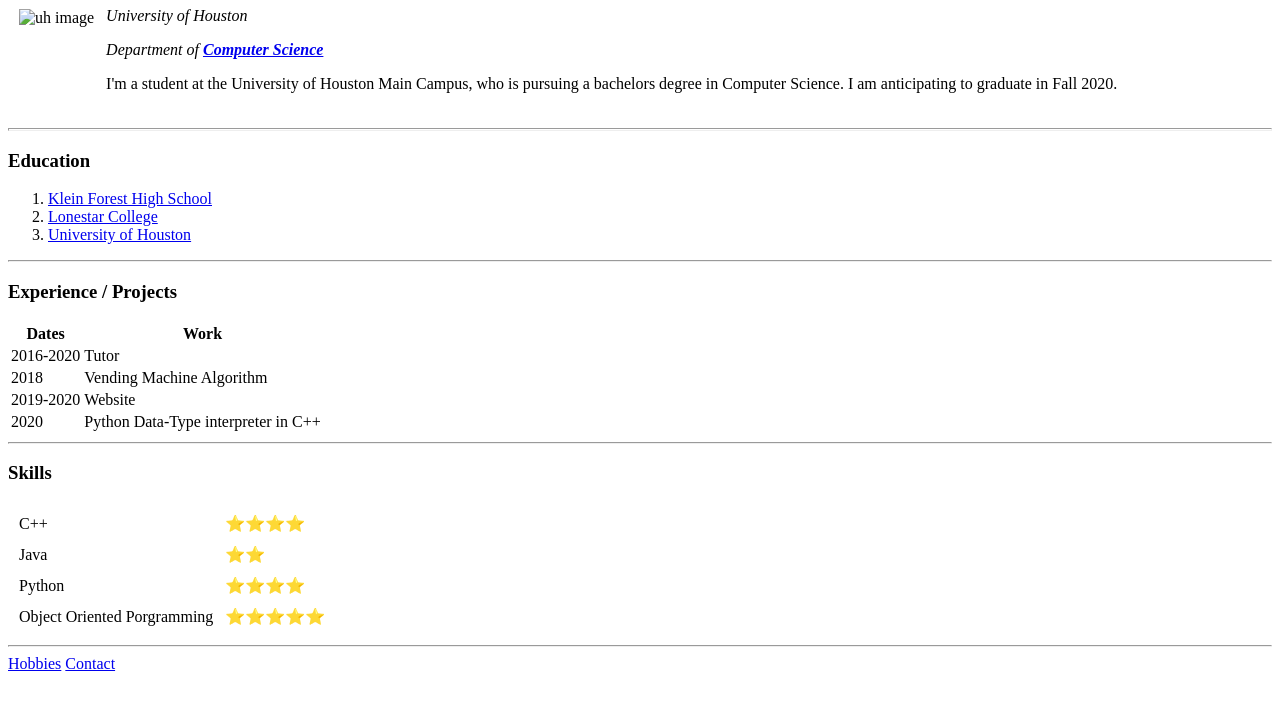
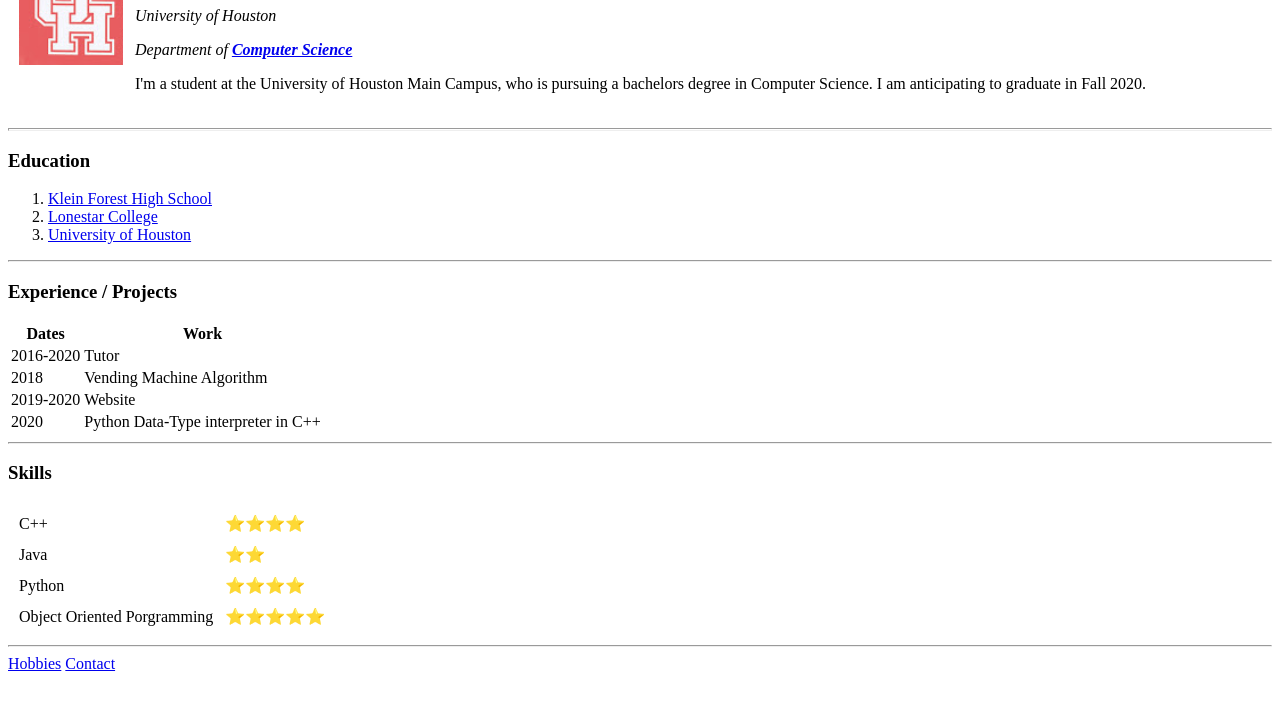
Before and after one commit to OMGItzAli/resume, a plain HTML site: page index.html in a window 1280 px wide. Shown: the part 92-800 px from the top of the page. Drawn offline with Linux system fonts and the light colour scheme.

Commit message:
Update index.html

```diff
--- a/index.html
+++ b/index.html
@@ -11,7 +11,7 @@
 <body>
   <table cellspacing="10">
     <tr>
-      <td>  <img src="images/uh2.jpg" alt="uh image" ></td>
+      <td>  <img src="uh.PNG" alt="uh image" ></td>
       <td>
           <h1> Ali Hussain Syed </h1>
           <p> <em> University of Houston </em> </p>
```
